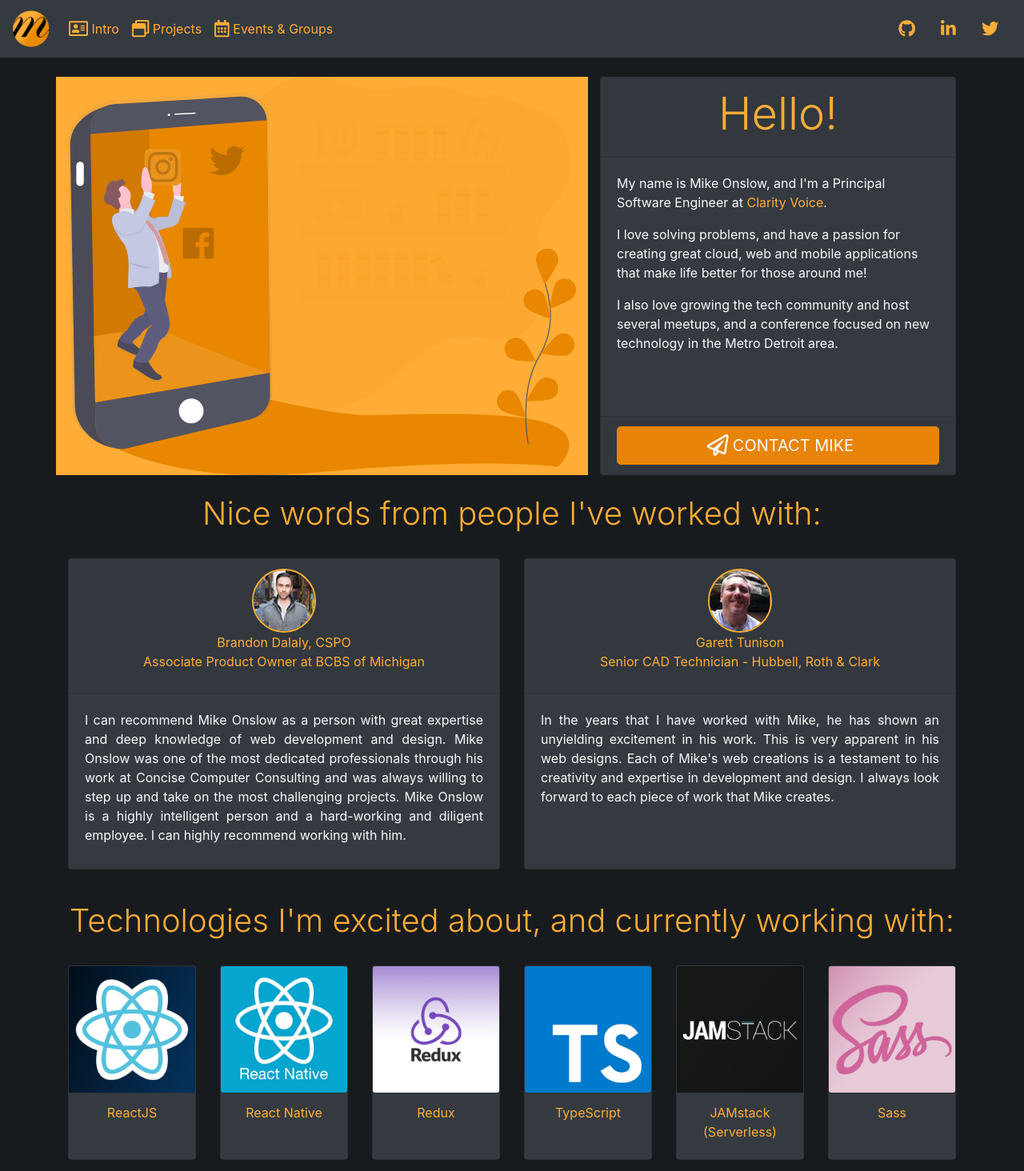
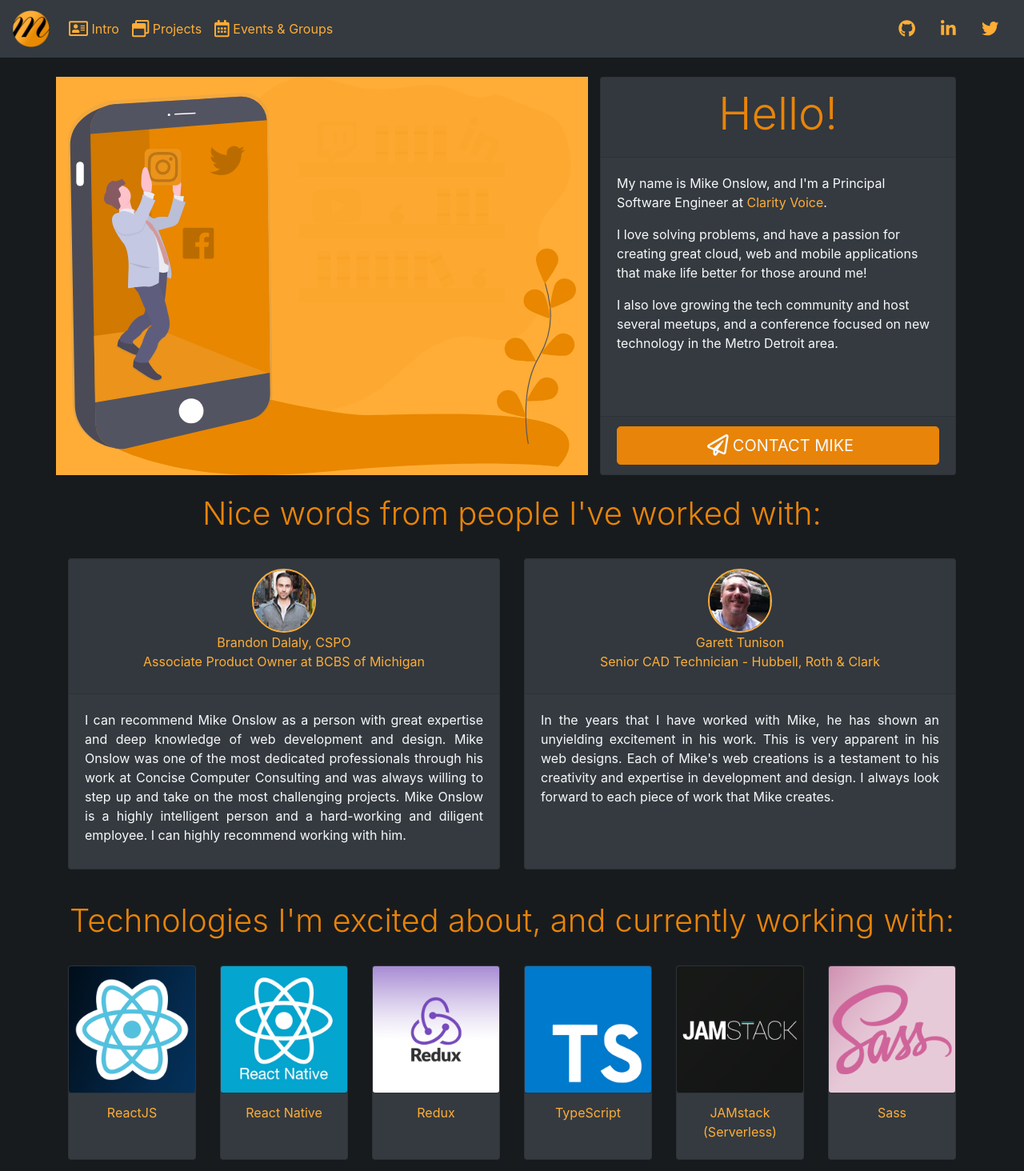
Before and after one commit to mikeonslow/mikeonslow.dev, a React (Create React App) app: page / in a window 1280 px wide. Shown: the top 1464 px of the page at 80% size. Built offline with nearby package versions, Linux system fonts and the light colour scheme.

Commit message:
Header color

```diff
--- a/src/Pages/EventsAndGroups.js
+++ b/src/Pages/EventsAndGroups.js
@@ -17,7 +17,7 @@ const EventsAndGroups = props => {
     <Container>
       <Row>
         <Col sm={12}>
-          <h1 className="display-4 text-primary">Events &amp; Groups</h1>
+          <h1 className="display-4 text-secondary">Events &amp; Groups</h1>
           <h5 className="display-6 subhead text-light">
             Information on groups and events I co-organize
           </h5>
--- a/src/Pages/Home.js
+++ b/src/Pages/Home.js
@@ -35,7 +35,7 @@ const Home = props => {
         <Col sm={12} md={6} lg={5}>
           <Card className="" color="dark">
             <CardHeader>
-              <h1 className="display-4 text-primary">Hello!</h1>
+              <h1 className="display-4 text-secondary">Hello!</h1>
             </CardHeader>
             <CardBody>
               <CardText className="text-light">
@@ -76,7 +76,7 @@ const Home = props => {
       </Row>
       <Row>
         <Col sm={12}>
-          <h1 className="display-6 text-primary">
+          <h1 className="display-6 text-secondary">
             Nice words from people I've worked with:
           </h1>
         </Col>
@@ -90,7 +90,7 @@ const Home = props => {
       </Row>
       <Row>
         <Col sm={12}>
-          <h1 className="display-6 text-primary">
+          <h1 className="display-6 text-secondary">
             Technologies I'm excited about, and currently working with:
           </h1>
         </Col>
--- a/src/Pages/NotFound.js
+++ b/src/Pages/NotFound.js
@@ -9,7 +9,7 @@ const NotFound = props => {
           &nbsp;
         </Col>
         <Col sm={12} md={8}>
-          <h1 className="display-4 text-primary">Page Not Found</h1>
+          <h1 className="display-4 text-secondary">Page Not Found</h1>
           <img
             src="404.png"
             className="img-fluid"
--- a/src/Pages/Projects.js
+++ b/src/Pages/Projects.js
@@ -197,7 +197,7 @@ const Projects = props => {
     <Container>
       <Row>
         <Col sm={12}>
-          <h1 className="display-4 text-primary">Projects</h1>
+          <h1 className="display-4 text-secondary">Projects</h1>
           <h5 className="display-6 subhead text-light">
             A sample of projects I've done over the years
           </h5>
```
